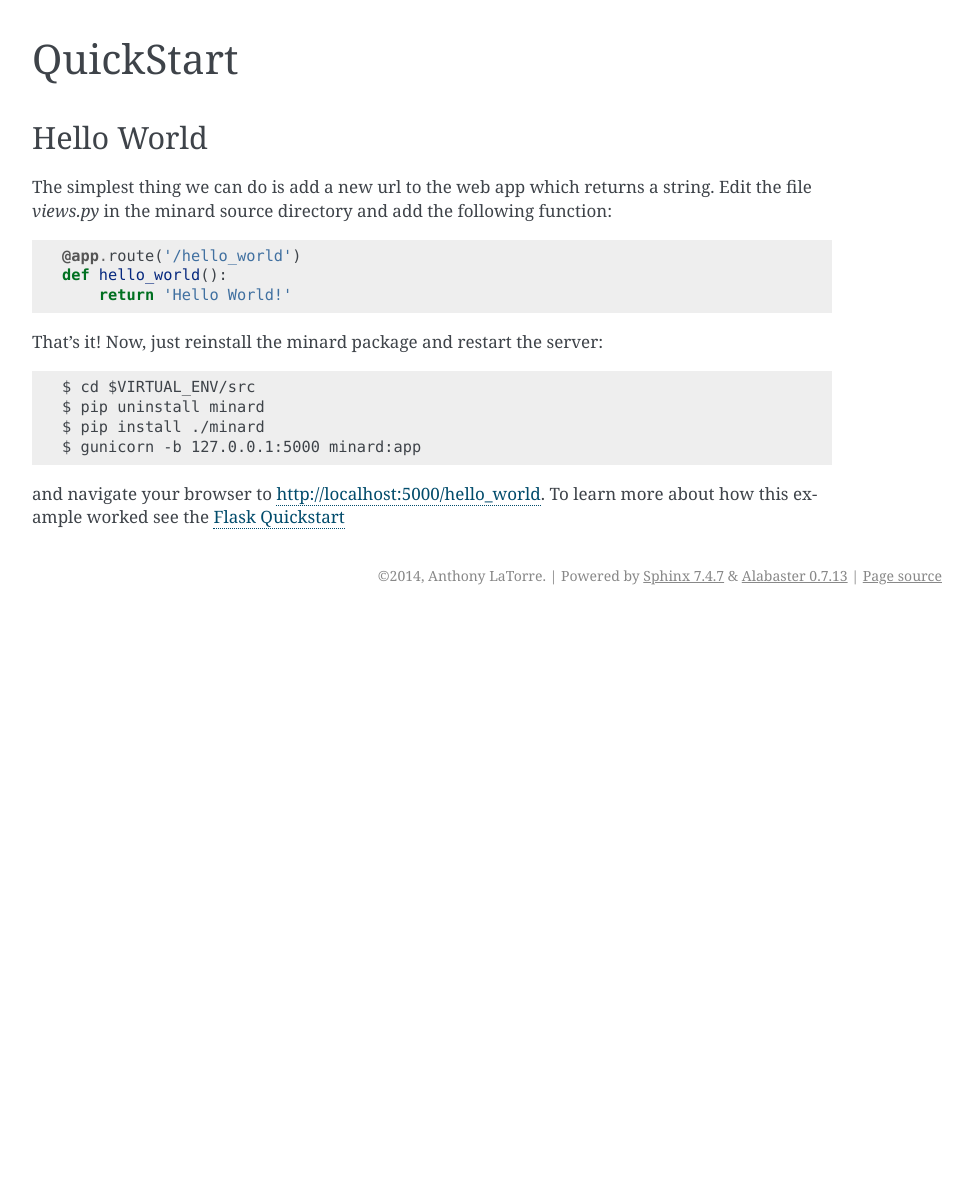
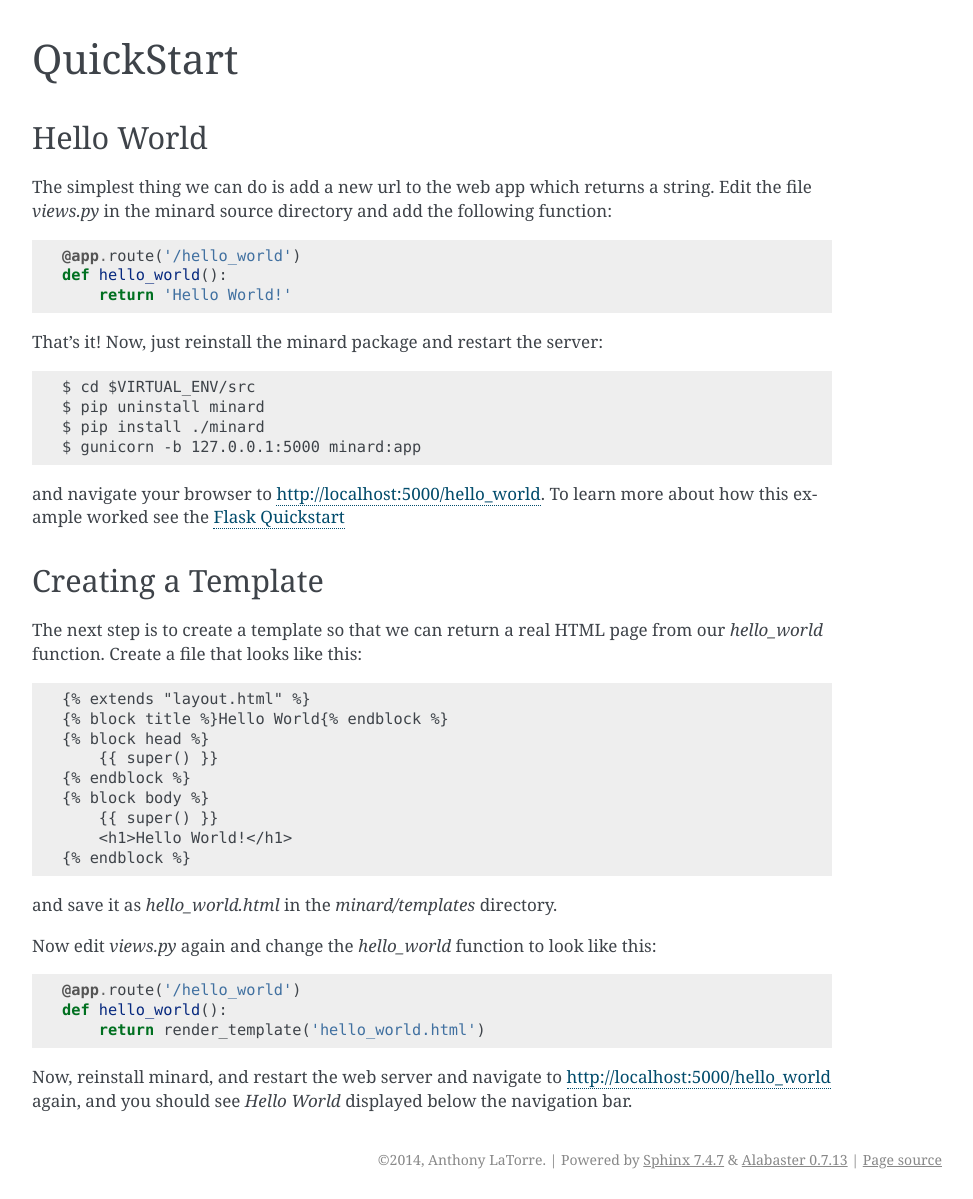
Before and after one commit to tlatorre-uchicago/minard, a Sphinx documentation site: the page built from doc/quickstart.rst, in a window 1280 px wide. Shown: the whole page, without its empty margins (168-1141 px from the left). Built offline with Sphinx 7.4.7, drawn with Linux system fonts in a browser that asks for light colours; before the commit the page ends 900 px from its top, so only the background shows below that.

Commit message:
update quickstart

```diff
--- a/doc/quickstart.rst
+++ b/doc/quickstart.rst
@@ -20,3 +20,28 @@ That's it! Now, just reinstall the minard package and restart the server::
     $ gunicorn -b 127.0.0.1:5000 minard:app
 
 and navigate your browser to `http://localhost:5000/hello_world <http://localhost:5000/hello_world>`_. To learn more about how this example worked see the `Flask Quickstart <http://flask.pocoo.org/docs/quickstart/>`_
+
+Creating a Template
+-------------------
+
+The next step is to create a template so that we can return a real HTML page from our `hello_world` function. Create a file that looks like this::
+
+    {% extends "layout.html" %}
+    {% block title %}Hello World{% endblock %}
+    {% block head %}
+        {{ super() }}
+    {% endblock %}
+    {% block body %}
+        {{ super() }}
+        <h1>Hello World!</h1>
+    {% endblock %}
+
+and save it as `hello_world.html` in the `minard/templates` directory.
+
+Now edit `views.py` again and change the `hello_world` function to look like this::
+
+    @app.route('/hello_world')
+    def hello_world():
+        return render_template('hello_world.html')
+
+Now, reinstall minard, and restart the web server and navigate to `http://localhost:5000/hello_world <http://localhost:5000/hello_world>`_ again, and you should see `Hello World` displayed below the navigation bar.
```
